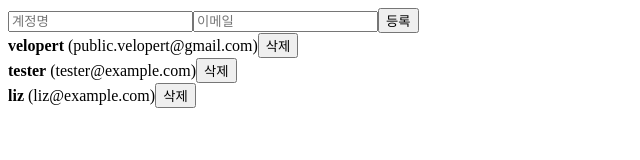
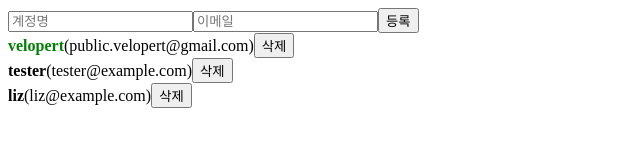
Before and after one commit to duyankim/mordern_react, a React (Create React App) app: page / in a window 1280 px wide. Shown: the top 160 px of the page, without its empty margins (0-640 px from the left). Built offline with nearby package versions, Linux system fonts and the light colour scheme.

Commit message:
배열 항목 수정하기 onToggle 추가

```diff
--- a/src/App.js
+++ b/src/App.js
@@ -22,17 +22,20 @@
     {
       id: 1,
       username: "velopert",
-      email: "public.velopert@gmail.com"
+      email: "public.velopert@gmail.com",
+      active: true
     },
     {
       id: 2,
       username: "tester",
-      email: "tester@example.com"
+      email: "tester@example.com",
+      active: false
     },
     {
       id: 3,
       username: "liz",
-      email: "liz@example.com"
+      email: "liz@example.com",
+      active: false
     }
   ]);
 
@@ -57,6 +60,14 @@
     setUsers(users.filter((user) => user.id !== id));
   };
 
+  const onToggle = (id) => {
+    setUsers(
+      users.map((user) =>
+        user.id === id ? { ...user, active: !user.active } : user
+      )
+    );
+  };
+
   return (
     <>
       <CreateUser
@@ -65,7 +76,7 @@
         onChange={onChange}
         onCreate={onCreate}
       />
-      <UserList users={users} onRemove={onRemove} />
+      <UserList users={users} onRemove={onRemove} onToggle={onToggle} />
     </>
   );
 }
--- a/src/UserList.js
+++ b/src/UserList.js
@@ -1,19 +1,33 @@
 import React from "react";
 
-function User({ user, onRemove }) {
+function User({ user, onRemove, onToggle }) {
   return (
     <div>
-      <b>{user.username}</b> <span>({user.email})</span>
+      <b
+        style={{
+          cursor: "pointer",
+          color: user.active ? "green" : "black"
+        }}
+        onClick={() => onToggle(user.id)}
+      >
+        {user.username}
+      </b>
+      <span>({user.email})</span>
       <button onClick={() => onRemove(user.id)}>삭제</button>
     </div>
   );
 }
 
-function UserList({ users, onRemove }) {
+function UserList({ users, onRemove, onToggle }) {
   return (
     <div>
       {users.map((user) => (
-        <User user={user} key={user.id} onRemove={onRemove} />
+        <User
+          user={user}
+          key={user.id}
+          onRemove={onRemove}
+          onToggle={onToggle}
+        />
       ))}
     </div>
   );
```
